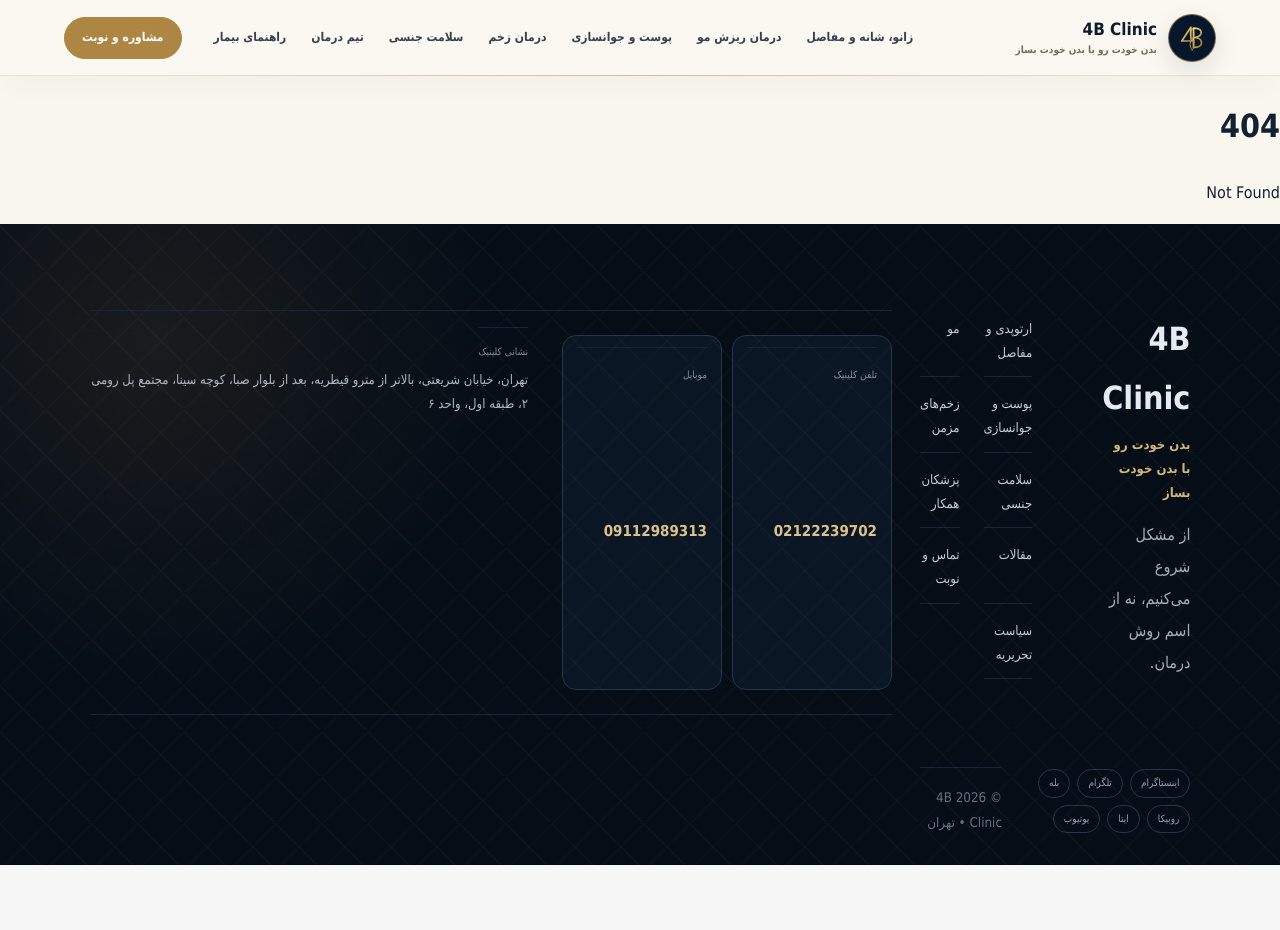
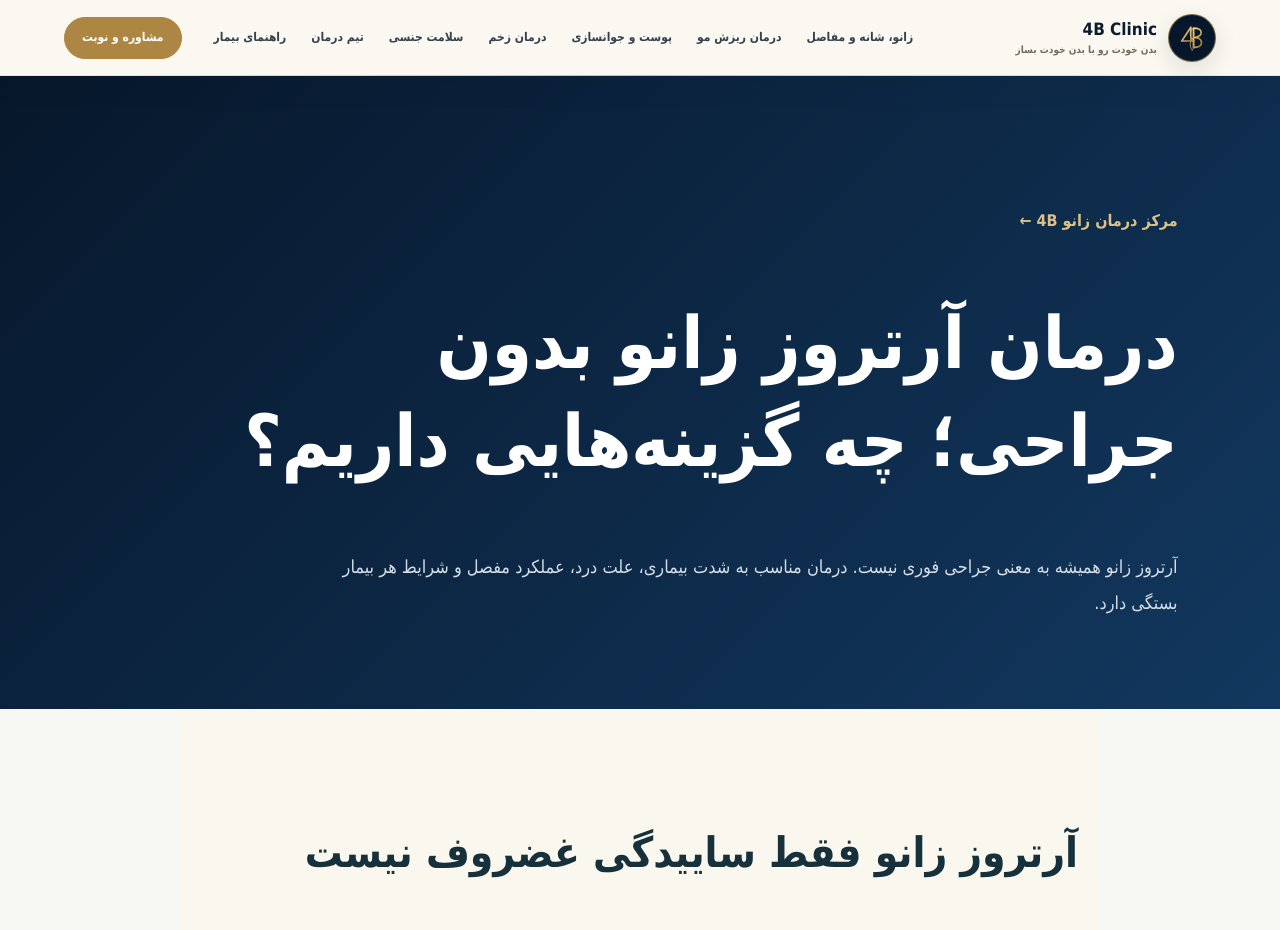
Before and after one commit to kianariai-alt/4B-Clinic-Web, a SvelteKit app: page /orthopedics/knee/osteoarthritis-non-surgical in a window 1280 px wide. Before the commit this address had no page. Shown: the top 930 px of the page. Before the commit the page ends 865 px from the top, so only its background shows below. Built offline with nearby package versions, Linux system fonts and the light colour scheme.

Commit message:
feat(seo): add knee patient-intent guide

```diff
--- /dev/null
+++ b/src/routes/orthopedics/knee/osteoarthritis-non-surgical/+page.svelte
@@ -0,0 +1,14 @@
+<script>
+  const sections = [["آرتروز زانو فقط ساییدگی غضروف نیست",["درد آرتروز می‌تواند از غضروف، سینوویوم، استخوان زیرغضروفی، مینیسک و عضلات اطراف مفصل تأثیر بگیرد. به همین دلیل شدت درد همیشه با تصویر رادیولوژی یکسان نیست.","ارزیابی درست باید علاوه بر تصویر، دامنه حرکت، تورم، قدرت عضلات، محور اندام، وزن و سطح فعالیت را در نظر بگیرد."]],["درمان غیرجراحی از کجا شروع می‌شود؟",["برای بسیاری از بیماران، برنامه درمان با آموزش، اصلاح فعالیت، کاهش وزن در صورت نیاز، تمرین درمانی و تقویت عضلات آغاز می‌شود. دارو یا روش‌های کنترل درد نیز بسته به شرایط فرد بررسی می‌شوند.","اگر پاسخ کافی نباشد، پزشک می‌تواند گزینه‌های تزریقی یا ارتوبیولوژیک را بر اساس تشخیص و سطح شواهد بررسی کند."]],["تزریق‌ها و درمان‌های ارتوبیولوژیک",["روش‌هایی مانند PRGF، Platelet Lysate و ACS در بیماران منتخب بررسی می‌شوند. HA نیز در برخی شرایط یک گزینه تزریقی است. این روش‌ها از نظر ترکیب و شواهد یکسان نیستند.","هیچ تزریقی نباید به عنوان تضمین بازسازی کامل غضروف معرفی شود. هدف واقع‌بینانه معمولاً کاهش علائم، بهبود عملکرد و کمک به حفظ فعالیت است."]],["چه زمانی جراحی مطرح می‌شود؟",["آرتروز پیشرفته، تغییر شکل قابل توجه، درد و محدودیت شدید یا شکست درمان‌های مناسب غیرجراحی می‌تواند ارزیابی جراحی را ضروری کند. تلاش برای درمان غیرجراحی نباید باعث تأخیر ناموجه در درمان لازم شود."]]];
+</script>
+<svelte:head>
+  <title>درمان آرتروز زانو بدون جراحی | راهنمای بیمار 4B Clinic</title>
+  <meta name="description" content="درمان آرتروز زانو بدون جراحی چگونه انتخاب می‌شود؟ از ورزش و کاهش وزن تا تزریق‌های منتخب و درمان‌های ارتوبیولوژیک؛ راهنمای بیمار 4B Clinic." />
+</svelte:head>
+<article class="guide">
+  <header><a href="/orthopedics/knee">مرکز درمان زانو 4B ←</a><h1>درمان آرتروز زانو بدون جراحی؛ چه گزینه‌هایی داریم؟</h1><p>آرتروز زانو همیشه به معنی جراحی فوری نیست. درمان مناسب به شدت بیماری، علت درد، عملکرد مفصل و شرایط هر بیمار بستگی دارد.</p></header>
+  <main>{#each sections as s}<section><h2>{s[0]}</h2>{#each s[1] as p}<p>{p}</p>{/each}</section>{/each}
+    <aside><strong>مسیر بعدی</strong><p>انتخاب درمان به معاینه، شدت آسیب، تصویربرداری و هدف بیمار وابسته است.</p><a href="/orthopedics/knee">بررسی مسیر درمان زانو</a><a href="/contact">درخواست ارزیابی</a></aside>
+  </main>
+</article>
+<style>.guide{background:#f7f7f4;color:#17313c;min-height:100vh}.guide header{padding:130px max(22px,8vw) 70px;background:linear-gradient(135deg,#07172b,#12385f);color:white}.guide header a{color:#ddc287;text-decoration:none;font-weight:800}.guide h1{font-size:clamp(38px,6vw,72px);line-height:1.35;max-width:1000px}.guide header p{font-size:18px;line-height:2;max-width:850px;color:#d5dee6}.guide main{max-width:920px;margin:auto;padding:70px 22px}.guide section{margin-bottom:50px}.guide h2{font-size:clamp(26px,4vw,42px)}.guide p{line-height:2.15;color:#45545e}.guide aside{padding:28px;border-radius:24px;background:#fff;border:1px solid #dfe4e1}.guide aside a{display:inline-block;margin:10px 0 0 10px;padding:10px 16px;border-radius:999px;background:#0b2b3a;color:white;text-decoration:none}</style>
```
